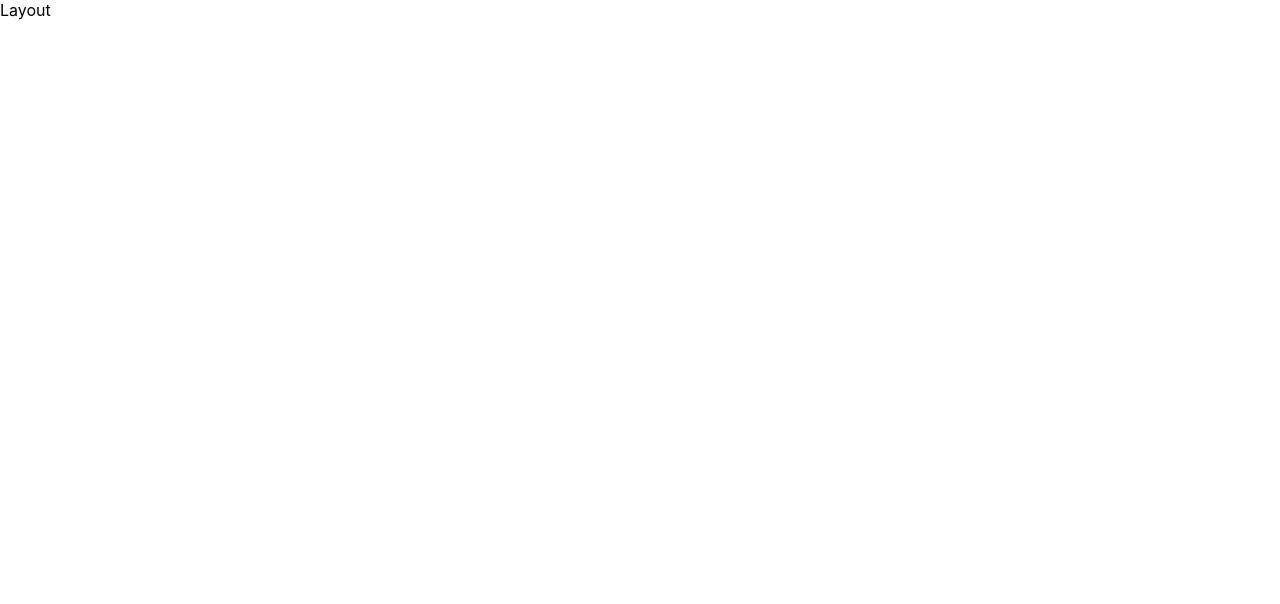
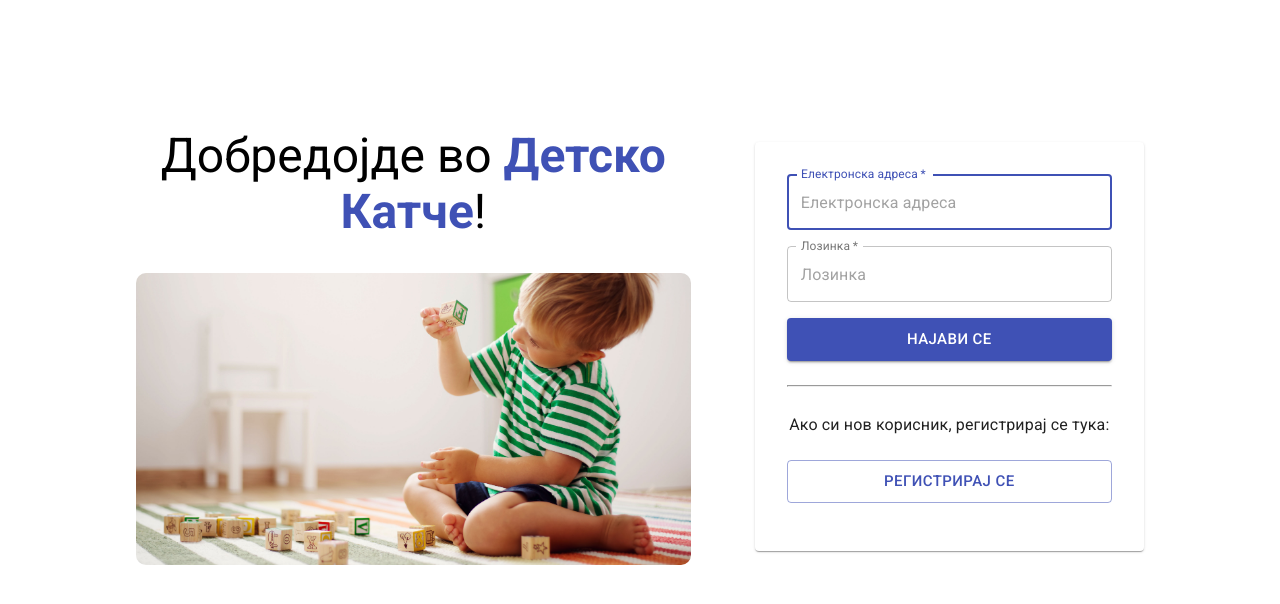
Before and after one commit to INatasha/detsko-katche, a React (Create React App) app: page / in a window 1280 px wide. Shown: the top 604 px of the page. Built offline with nearby package versions, Linux system fonts and the light colour scheme.

Commit message:
Added auth related code and created new components: Auth, Games, Welcome

```diff
--- a/src/App.js
+++ b/src/App.js
@@ -1,9 +1,21 @@
 import React from 'react';
+import { Route, Switch } from 'react-router-dom';
 
+import Auth from './components/Auth/Auth';
 import Layout from './components/Layout/Layout';
+import Welcome from './components/Welcome';
+import Games from './components/Games';
 
 function App() {
-  return <Layout>Layout</Layout>;
+  return (
+    <Layout>
+      <Switch>
+        <Route path="/auth" component={Auth}></Route>
+        <Route path="/games" component={Games}></Route>
+        <Route path="/" exact component={Welcome}></Route>
+      </Switch>
+    </Layout>
+  );
 }
 
 export default App;
--- /dev/null
+++ b/src/components/Auth/Auth.js
@@ -0,0 +1,118 @@
+import React, { useState } from 'react';
+import { connect } from 'react-redux';
+
+import { makeStyles } from '@material-ui/core/styles';
+import Paper from '@material-ui/core/Paper';
+import Typography from '@material-ui/core/Typography';
+import TextField from '@material-ui/core/TextField';
+import Button from '@material-ui/core/Button';
+
+import * as actions from '../../store/actions';
+
+const useStyles = makeStyles((theme) => ({
+  paper: {
+    padding: theme.spacing(4),
+    maxWidth: '400px',
+  },
+  divInfo: {
+    display: 'flex',
+    flexDirection: 'row',
+    paddingTop: theme.spacing(2),
+    paddingBottom: theme.spacing(2),
+    justifyContent: 'center',
+  },
+  textfield: {
+    marginBottom: theme.spacing(2),
+  },
+  button: {
+    marginBottom: theme.spacing(2),
+  },
+}));
+
+function Auth({ onAuth }) {
+  const classes = useStyles();
+  const [email, setEmail] = useState('');
+  const [password, setPassword] = useState('');
+  console.log({ email, password });
+  const elements = [
+    {
+      key: 'email',
+      label: 'Електронска адреса',
+      placeholder: 'Внеси електронска адреса',
+      type: 'email',
+      onChange: (event) => setEmail(event.target.value),
+      required: true,
+      autoFocus: true,
+    },
+    {
+      key: 'textfield_password',
+      label: 'Лозинка',
+      placeholder: 'Внеси лозинка',
+      type: 'password',
+      onChange: (event) => setPassword(event.target.value),
+      required: true,
+    },
+  ];
+
+  const title = 'Регистрација';
+  const content = elements.map((element) => (
+    <TextField
+      key={element.key}
+      autoFocus={element.autoFocus || false}
+      required={element.required || false}
+      autoComplete="off"
+      type={element.type || 'text'}
+      className={classes.textfield}
+      fullWidth
+      variant="outlined"
+      label={element.label || ''}
+      placeholder={element.label || ''}
+      onChange={element.onChange}
+      InputLabelProps={{ shrink: true }}
+    ></TextField>
+  ));
+
+  function handleSubmit() {
+    onAuth(email, password);
+  }
+
+  return (
+    <Paper className={classes.paper}>
+      {content}
+      <Button
+        className={classes.button}
+        color="primary"
+        variant="contained"
+        onClick={handleSubmit}
+        fullWidth
+        size="large"
+      >
+        Најави се
+      </Button>
+      <hr />
+      <div className={classes.divInfo}>
+        <Typography variant="subtitle1" gutterBottom>
+          Ако си нов корисник, регистрирај се тука:
+        </Typography>
+      </div>
+      <Button
+        className={classes.button}
+        color="primary"
+        variant="outlined"
+        onClick={handleSubmit}
+        fullWidth
+        size="large"
+      >
+        Регистрирај се
+      </Button>
+    </Paper>
+  );
+}
+
+const mapDispatchToProps = (dispatch) => {
+  return {
+    onAuth: (email, password) => dispatch(actions.auth(email, password)),
+  };
+};
+
+export default connect(null, mapDispatchToProps)(Auth);
--- /dev/null
+++ b/src/components/Games.js
@@ -0,0 +1,7 @@
+import React from 'react';
+
+function Games() {
+  return <div>games</div>;
+}
+
+export default Games;
--- /dev/null
+++ b/src/components/Welcome.js
@@ -0,0 +1,74 @@
+import React, { useState, Fragment } from 'react';
+
+import { makeStyles } from '@material-ui/core/styles';
+import Container from '@material-ui/core/Container';
+import Grid from '@material-ui/core/Grid';
+import Typography from '@material-ui/core/Typography';
+import Button from '@material-ui/core/Button';
+
+import Auth from './Auth/Auth';
+import welcomeImg from '../assets/images/kid_playing.jpg';
+
+const useStyles = makeStyles((theme) => ({
+  wrapperDiv: {
+    padding: theme.spacing(8),
+    margin: theme.spacing(8),
+  },
+  textPrimary: {
+    color: theme.palette.primary.main,
+    fontWeight: 600,
+  },
+  image: {
+    borderRadius: '10px',
+    maxWidth: '700px',
+  },
+  button: {
+    margin: theme.spacing(2),
+  },
+}));
+
+function Welcome() {
+  const classes = useStyles();
+
+  return (
+    <div className={classes.wrapperDiv}>
+      <Grid
+        container
+        justify="center"
+        alignItems="center"
+        spacing={8}
+        direction="row"
+      >
+        <Grid
+          container
+          item
+          md={7}
+          direction="column"
+          spacing={2}
+          alignItems="center"
+        >
+          <Grid item xs>
+            <Typography variant="h3" align="center" gutterBottom>
+              Добредојде во{' '}
+              <span className={classes.textPrimary}>Детско Катче</span>!
+            </Typography>
+          </Grid>
+          <Grid item xs>
+            <img
+              className={classes.image}
+              alt="kid playing"
+              src={welcomeImg}
+              width="100%"
+              height="100%"
+            ></img>
+          </Grid>
+        </Grid>
+        <Grid item md={5}>
+          <Auth></Auth>
+        </Grid>
+      </Grid>
+    </div>
+  );
+}
+
+export default Welcome;
--- a/src/index.js
+++ b/src/index.js
@@ -1,15 +1,34 @@
 import React from 'react';
 import ReactDOM from 'react-dom';
+import { BrowserRouter } from 'react-router-dom';
+import { Provider } from 'react-redux';
+import { createStore, applyMiddleware, compose, combineReducers } from 'redux';
+import thunk from 'redux-thunk';
+
 import './index.css';
 import App from './App';
 import reportWebVitals from './reportWebVitals';
+import authReducer from './store/reducers/auth';
 
-ReactDOM.render(
-  <React.StrictMode>
-    <App />
-  </React.StrictMode>,
-  document.getElementById('root')
+const composeEnhancers = window.__REDUX_DEVTOOLS_EXTENSION_COMPOSE__ || compose;
+const rootReducer = combineReducers({
+  auth: authReducer,
+});
+
+const store = createStore(
+  rootReducer,
+  composeEnhancers(applyMiddleware(thunk))
 );
+
+const app = (
+  <Provider store={store}>
+    <BrowserRouter>
+      <App />
+    </BrowserRouter>
+  </Provider>
+);
+
+ReactDOM.render(app, document.getElementById('root'));
 
 // If you want to start measuring performance in your app, pass a function
 // to log results (for example: reportWebVitals(console.log))
--- /dev/null
+++ b/src/store/actions/actionTypes.js
@@ -0,0 +1,6 @@
+export const AUTH_START = 'AUTH_START';
+export const AUTH_SUCCESS = 'AUTH_SUCCESS';
+export const AUTH_FAIL = 'AUTH_FAIL';
+export const AUTH_LOGOUT = 'AUTH_LOGOUT';
+
+export const SET_AUTH_REDIRECT_PATH = 'SET_AUTH_REDIRECT_PATH';
--- /dev/null
+++ b/src/store/actions/auth.js
@@ -0,0 +1,105 @@
+import axios from 'axios';
+
+import * as actionTypes from './actionTypes';
+
+export const authStart = () => {
+  return {
+    type: actionTypes.AUTH_START,
+  };
+};
+
+export const authSuccess = (token, userId) => {
+  return {
+    type: actionTypes.AUTH_SUCCESS,
+    idToken: token,
+    userId: userId,
+  };
+};
+
+export const authFail = (error) => {
+  return {
+    type: actionTypes.AUTH_FAIL,
+    error: error,
+  };
+};
+
+export const logout = () => {
+  localStorage.removeItem('token');
+  localStorage.removeItem('expirationDate');
+  localStorage.removeItem('userId');
+  return {
+    type: actionTypes.AUTH_LOGOUT,
+  };
+};
+
+export const checkAuthTimeout = (expirationTime) => {
+  return (dispatch) => {
+    setTimeout(() => {
+      dispatch(logout());
+    }, expirationTime * 1000);
+  };
+};
+
+export const auth = (email, password, isSignup) => {
+  return (dispatch) => {
+    dispatch(authStart());
+    const authData = {
+      email: email,
+      password: password,
+      returnSecureToken: true,
+    };
+    let url =
+      'https://identitytoolkit.googleapis.com/v1/accounts:signUp?key=AIzaSyAZXEVzragGP1cOUGZ1_o77krIByJauQHU';
+    // if (!isSignup) {
+    //   url = '';
+    // }
+    console.log({ authData, url });
+
+    axios
+      .post(url, authData)
+      .then((response) => {
+        console.log({ response });
+        const expirationDate = new Date(
+          new Date().getTime() + response.data.expiresIn * 1000
+        );
+        localStorage.setItem('token', response.data.idToken);
+        localStorage.setItem('expirationDate', expirationDate);
+        localStorage.setItem('userId', response.data.localId);
+        dispatch(authSuccess(response.data.idToken, response.data.localId));
+        dispatch(checkAuthTimeout(response.data.expiresIn));
+      })
+      .catch((err) => {
+        console.log({ err });
+        dispatch(authFail(err.response.data.error));
+      });
+  };
+};
+
+export const setAuthRedirectPath = (path) => {
+  return {
+    type: actionTypes.SET_AUTH_REDIRECT_PATH,
+    path: path,
+  };
+};
+
+export const authCheckState = () => {
+  return (dispatch) => {
+    const token = localStorage.getItem('token');
+    if (!token) {
+      dispatch(logout());
+    } else {
+      const expirationDate = new Date(localStorage.getItem('expirationDate'));
+      if (expirationDate <= new Date()) {
+        dispatch(logout());
+      } else {
+        const userId = localStorage.getItem('userId');
+        dispatch(authSuccess(token, userId));
+        dispatch(
+          checkAuthTimeout(
+            (expirationDate.getTime() - new Date().getTime()) / 1000
+          )
+        );
+      }
+    }
+  };
+};
--- /dev/null
+++ b/src/store/actions/index.js
@@ -0,0 +1 @@
+export * from './auth.js';
--- /dev/null
+++ b/src/store/reducers/auth.js
@@ -0,0 +1,49 @@
+import * as actionTypes from '../actions/actionTypes';
+
+const initialState = {
+  token: null,
+  userId: null,
+  error: null,
+  loading: false,
+  authRedirectPath: '/',
+};
+
+const authStart = (state, action) => {
+  console.log({ state, action });
+  return state;
+};
+
+const authSuccess = (state, action) => {
+  return state;
+};
+
+const authFail = (state, action) => {
+  return state;
+};
+
+const authLogout = (state, action) => {
+  return state;
+};
+
+const setAuthRedirectPath = (state, action) => {
+  return state;
+};
+
+const reducer = (state = initialState, action) => {
+  switch (action.type) {
+    case actionTypes.AUTH_START:
+      return authStart(state, action);
+    case actionTypes.AUTH_SUCCESS:
+      return authSuccess(state, action);
+    case actionTypes.AUTH_FAIL:
+      return authFail(state, action);
+    case actionTypes.AUTH_LOGOUT:
+      return authLogout(state, action);
+    case actionTypes.SET_AUTH_REDIRECT_PATH:
+      return setAuthRedirectPath(state, action);
+    default:
+      return state;
+  }
+};
+
+export default reducer;
```
Also changed, not shown: src/assets/images/kid_playing.jpg (added).
